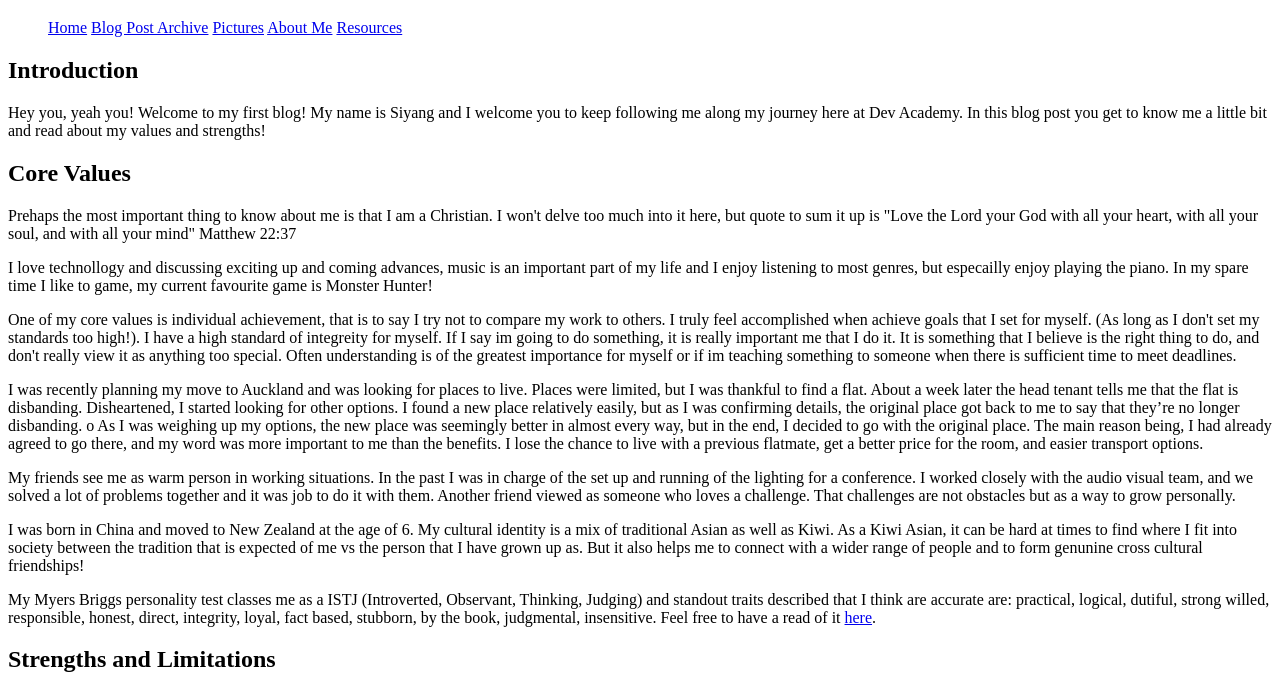
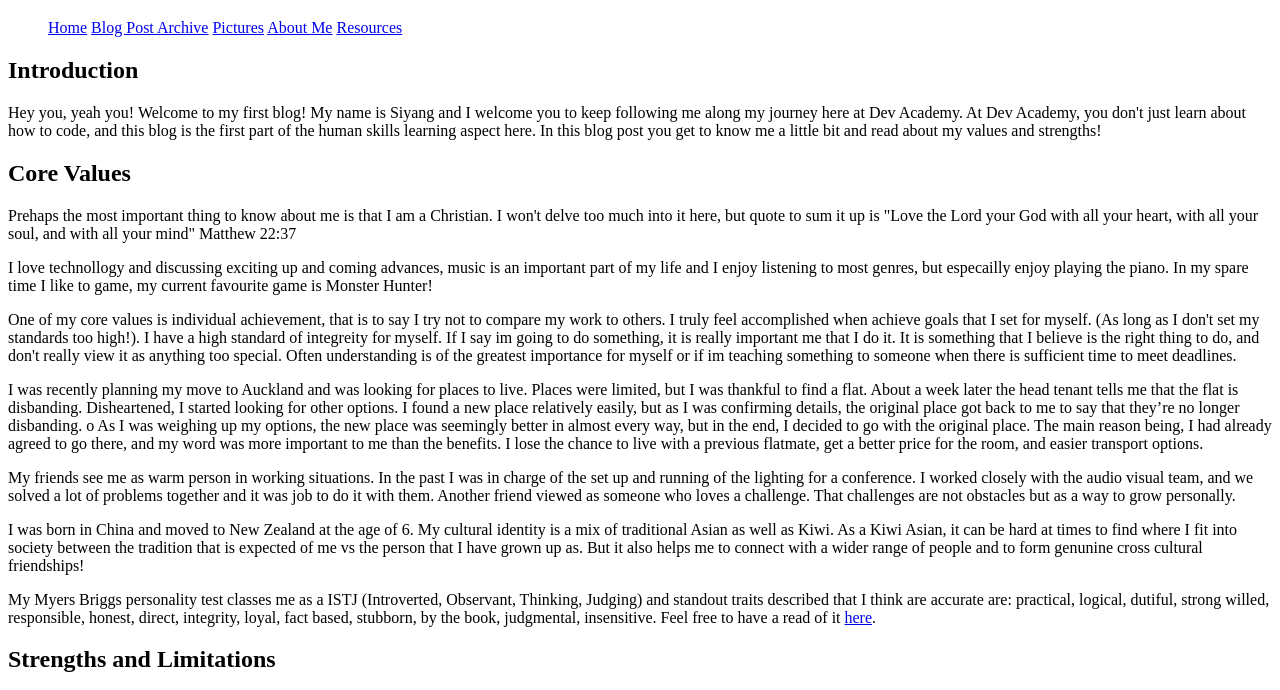
Before and after one commit to csiyang/csiyang.github.io, a plain HTML site: page blog/identity-values.html in a window 1280 px wide. Shown: the part 61-751 px from the top of the page. Drawn offline with Linux system fonts and the light colour scheme; files that its build step writes are made by us from their sources.

Commit message:
Slight updated to intro

```diff
--- a/blog/identity-values.html
+++ b/blog/identity-values.html
@@ -19,7 +19,7 @@
 
     <H2>Introduction</h2>
     <p>
-        Hey you, yeah you! Welcome to my first blog! My name is Siyang and I welcome you to keep following me along my journey here at Dev Academy. In this blog post you get to know me a little bit and read about my values and strengths!
+        Hey you, yeah you! Welcome to my first blog! My name is Siyang and I welcome you to keep following me along my journey here at Dev Academy. At Dev Academy, you don't just learn about how to code, and this blog is the first part of the human skills learning aspect here. In this blog post you get to know me a little bit and read about my values and strengths!
     </p>
 
     <h2>Core Values</h2>
```
